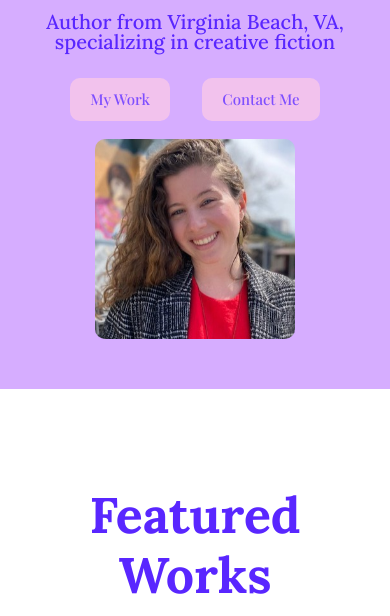
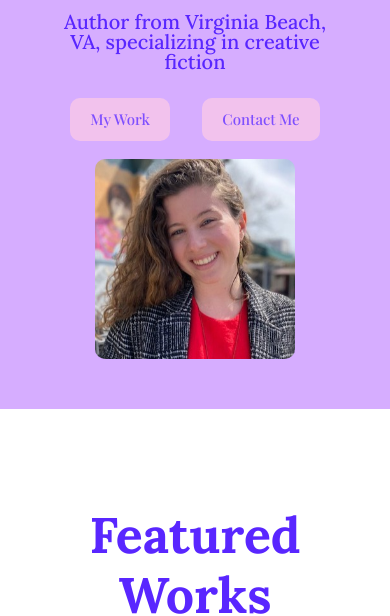
Before and after one commit to lexidillon/miranda-dillon-author, a plain HTML site: page index.html in a window 390 px wide. Shown: the part 244-860 px from the top of the page. Drawn offline with nearby package versions, Linux system fonts and the light colour scheme; a web font is replaced by a local one.

Commit message:
Update style.css

```diff
--- a/src/style.css
+++ b/src/style.css
@@ -354,7 +354,7 @@ p {
   .hero,
   .about-hero,
   .unshatterables-section {
-    padding: 120px 30px 50px 30px;
+    padding: 120px 35px 50px 35px;
     line-height: 1;
   }
 
```
